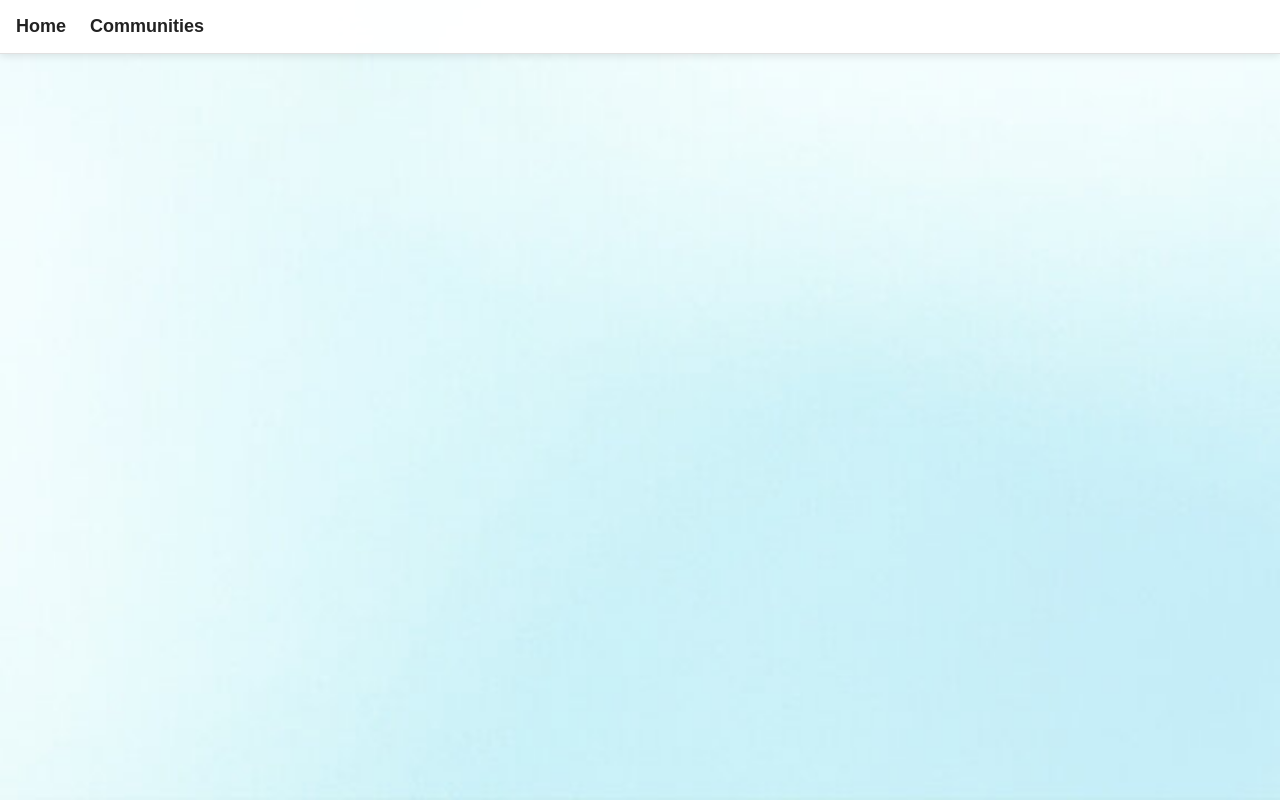
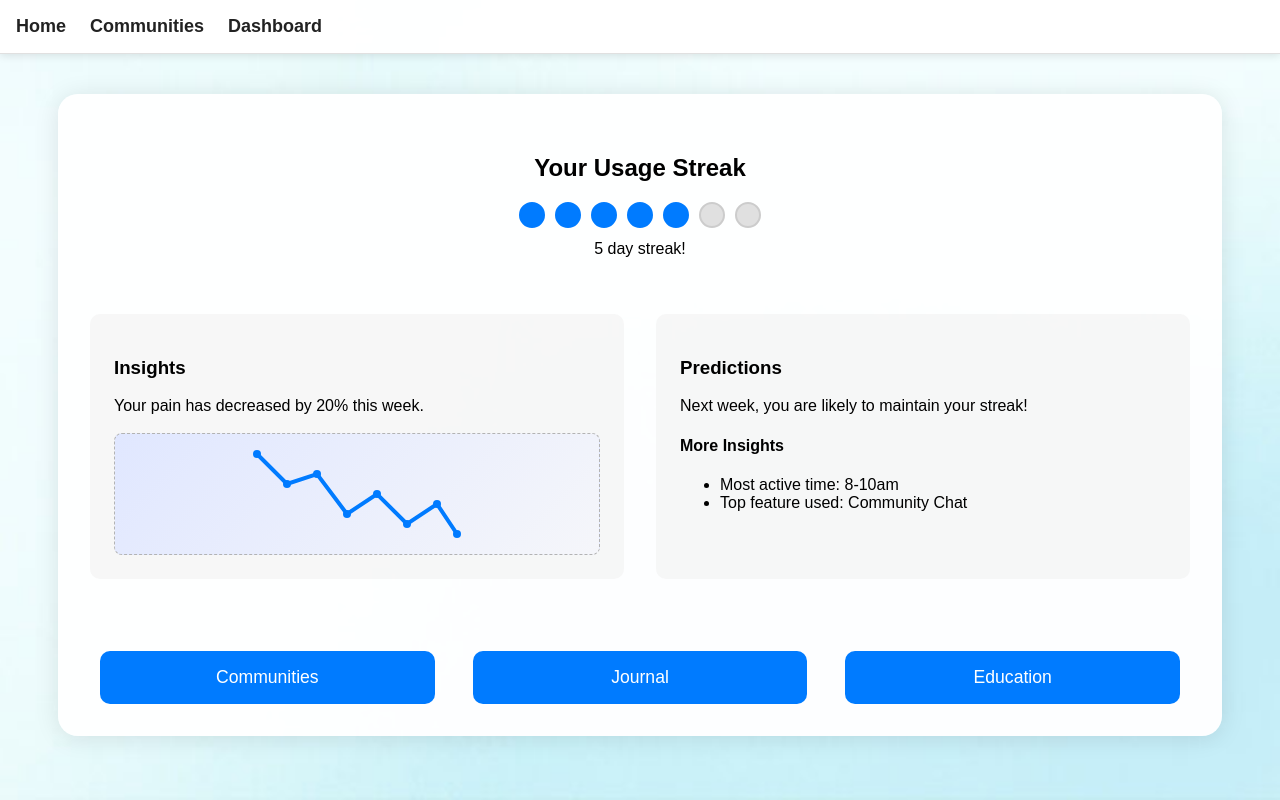
Before and after one commit to gemmanewton1/wit-hackathon-ui, a React (Create React App) app in the folder react-starter/: page /dashboard in a window 1280 px wide. Before the commit this address had no page. Built offline with nearby package versions, Linux system fonts and the light colour scheme.

Commit message:
dashboard

```diff
--- a/react-starter/src/App.css
+++ b/react-starter/src/App.css
@@ -96,160 +96,7 @@ body {
 }
 
 .communities-title {
-  color: #CC5500;
-}
-
-
-.chat-container {
-  display: flex;
-  justify-content: center;
-  margin-top: 30px;
-}
-
-.chat-window {
-  width: 400px;
-  border: 1px solid #ddd;
-  border-radius: 8px;
-  padding: 15px;
-  background: #f9f9f9;
-}
-
-.chat-message {
-  padding: 10px 15px;
-  border-radius: 20px;
-  margin-bottom: 10px;
-  max-width: 80%;
-}
-
-.chat-message.bot {
-  background: #e0e0e0;
-  align-self: flex-start;
-}
-
-.chat-message.user {
-  background: #4caf50;
-  color: white;
-  align-self: flex-end;
-  text-align: right;
-}
-
-.options {
-  margin-top: 15px;
-}
-
-.section {
-  margin-bottom: 10px;
-}
-
-.buttons {
-  display: flex;
-  flex-wrap: wrap;
-  gap: 5px;
-  margin-top: 5px;
-}
-
-button {
-  padding: 6px 10px;
-  border: none;
-  border-radius: 5px;
-  cursor: pointer;
-}
-
-button.selected {
-  background: #4caf50;
-  color: white;
-}
-
-.submit-btn {
-  margin-top: 10px;
-  background: #2196f3;
-  color: white;
-}
-
-.chat-container {
-  display: flex;
-  justify-content: center;
-  align-items: flex-start;
-  padding: 30px;
-}
-
-.chat-window {
-  width: 600px; /* bigger chat window */
-  height: 500px; /* taller chat window */
-  border: 1px solid #ddd;
-  border-radius: 12px;
-  padding: 20px;
-  background: white;
-  display: flex;
-  flex-direction: column;
-  overflow-y: auto;
-  box-shadow: 0px 4px 15px rgba(0, 0, 0, 0.1);
-}
-
-.chat-message {
-  padding: 12px 18px;
-  border-radius: 20px;
-  margin-bottom: 12px;
-  max-width: 75%;
-  font-size: 16px;
-  line-height: 1.4;
-}
-
-.chat-message.bot {
-  background: #e0e0e0;
-  align-self: flex-start;
-}
-
-.chat-message.user {
-  background: #4caf50;
-  color: white;
-  align-self: flex-end;
-  text-align: right;
-}
-
-.options {
-  margin-top: 15px;
-}
-
-.section {
-  margin-bottom: 12px;
-}
-
-.buttons {
-  display: flex;
-  flex-wrap: wrap;
-  gap: 8px;
-  margin-top: 8px;
-}
-
-button {
-  padding: 10px 16px; /* bigger buttons */
-  border: none;
-  border-radius: 8px;
-  cursor: pointer;
-  font-size: 16px;
-}
-
-button.selected {
-  background: #4caf50;
-  color: white;
-}
-
-.submit-btn {
-  margin-top: 12px;
-  background: #2196f3;
-  color: white;
-  padding: 12px 18px;
-  font-size: 16px;
-}
-
-input[type="number"] {
-  padding: 10px;
-  font-size: 16px;
-  width: 80px;
-  margin-right: 10px;
-  border-radius: 6px;
-  border: 1px solid #ccc;
+  color: #007bff;
 }
 
 .navbar-opaque {
@@ -257,3 +104,94 @@ input[type="number"] {
     box-shadow: 0 2px 8px rgba(0,0,0,0.10);
     border-bottom: 1px solid #e0e0e0;
 }
+
+.dashboard-container {
+  max-width: 1100px; /* was 900px */
+  margin: 40px auto;
+  background: rgba(255,255,255,0.96); /* slightly more opaque */
+  border-radius: 20px; /* slightly larger radius */
+  box-shadow: 0 2px 24px rgba(0,0,0,0.10); /* slightly stronger shadow */
+  padding: 40px 32px 32px 32px; /* more padding */
+  display: flex;
+  flex-direction: column;
+  gap: 40px;
+}
+
+.streak-section {
+  text-align: center;
+  margin-bottom: 16px;
+}
+
+.streak-bar {
+  display: flex;
+  justify-content: center;
+  gap: 10px;
+  margin: 12px 0;
+}
+
+.streak-dot {
+  width: 22px;
+  height: 22px;
+  border-radius: 50%;
+  background: #e0e0e0;
+  border: 2px solid #ccc;
+  transition: background 0.2s;
+}
+
+.streak-dot.active {
+  background: #007bff;
+  border-color: #007bff;
+}
+
+.split-section {
+  display: flex;
+  gap: 32px;
+  flex-wrap: wrap;
+}
+
+.split-left, .split-right {
+  flex: 1 1 300px;
+  background: rgba(245,245,245,0.8);
+  border-radius: 10px;
+  padding: 24px;
+  box-sizing: border-box;
+  min-width: 260px;
+}
+
+.graph-placeholder {
+  margin-top: 18px;
+  height: 120px;
+  background: linear-gradient(135deg, #e0e7ff 0%, #f5f6fa 100%);
+  border-radius: 8px;
+  display: flex;
+  align-items: center;
+  justify-content: center;
+  color: #555;
+  font-size: 1.1rem;
+  font-weight: 500;
+  border: 1px dashed #b3b3b3;
+}
+
+.dashboard-buttons {
+  display: flex;
+  justify-content: space-around;
+  margin-top: 32px;
+  gap: 18px;
+}
+
+.dashboard-buttons button {
+  flex: 1 1 0;
+  padding: 16px 0;
+  font-size: 1.1rem;
+  background: #007bff;
+  color: white;
+  border: none;
+  border-radius: 10px;
+  cursor: pointer;
+  margin: 0 10px;
+  transition: background 0.2s;
+}
+
+.dashboard-buttons button:hover {
+  background: #0056b3;
+}
--- a/react-starter/src/App.jsx
+++ b/react-starter/src/App.jsx
@@ -4,6 +4,7 @@ import Navbar from "./Components/Navbar";
 import SignIn from "./Components/SignIn";
 import LandingPage from "./Components/LandingPage";
 import CommunitiesPage from "./Components/CommunityPage";
+import Dashboard from "./Components/Dashboard"; // Add this import
 
 function App() {
   const location = useLocation();
@@ -11,7 +12,8 @@ function App() {
   const showNavbar = location.pathname !== "/";
   const navLinks = [
     { label: "Home", href: "/landing" },
-    { label: "Communities", href: "/communities" }
+    { label: "Communities", href: "/communities" },
+    { label: "Dashboard", href: "/dashboard" } // Add dashboard link
   ];
 
   return (
@@ -21,6 +23,7 @@ function App() {
         <Route path="/" element={<SignIn />} />
         <Route path="/landing" element={<LandingPage />} />
         <Route path="/communities" element={<CommunitiesPage />} />
+        <Route path="/dashboard" element={<Dashboard />} /> {/* Add dashboard route */}
       </Routes>
     </>
   );
--- /dev/null
+++ b/react-starter/src/Components/Dashboard.jsx
@@ -0,0 +1,71 @@
+import React from "react";
+import { useNavigate } from "react-router-dom";
+
+function Dashboard() {
+  const navigate = useNavigate();
+
+  return (
+    <div className="dashboard-container">
+      {/* Streak Section */}
+      <div className="streak-section">
+        <h2>Your Usage Streak</h2>
+        <div className="streak-bar">
+          {/* Example streak: 7 days */}
+          {[...Array(7)].map((_, i) => (
+            <div
+              key={i}
+              className={`streak-dot ${i < 5 ? "active" : ""}`}
+              title={`Day ${i + 1}`}
+            />
+          ))}
+        </div>
+        <span>5 day streak!</span>
+      </div>
+
+      {/* Split Screen Section */}
+      <div className="split-section">
+        <div className="split-left">
+          <h3>Insights</h3>
+          <p>Your pain has decreased by 20% this week.</p>
+          <div className="graph-placeholder">
+            {/* Fake Negative Graph SVG */}
+            <svg width="220" height="100" viewBox="0 0 220 100">
+              <polyline
+                fill="none"
+                stroke="#007bff"
+                strokeWidth="4"
+                points="10,10 40,40 70,30 100,70 130,50 160,80 190,60 210,90"
+              />
+              <circle cx="10" cy="10" r="4" fill="#007bff" />
+              <circle cx="40" cy="40" r="4" fill="#007bff" />
+              <circle cx="70" cy="30" r="4" fill="#007bff" />
+              <circle cx="100" cy="70" r="4" fill="#007bff" />
+              <circle cx="130" cy="50" r="4" fill="#007bff" />
+              <circle cx="160" cy="80" r="4" fill="#007bff" />
+              <circle cx="190" cy="60" r="4" fill="#007bff" />
+              <circle cx="210" cy="90" r="4" fill="#007bff" />
+            </svg>
+          </div>
+        </div>
+        <div className="split-right">
+          <h3>Predictions</h3>
+          <p>Next week, you are likely to maintain your streak!</p>
+          <h4>More Insights</h4>
+          <ul>
+            <li>Most active time: 8-10am</li>
+            <li>Top feature used: Community Chat</li>
+          </ul>
+        </div>
+      </div>
+
+      {/* Bottom Buttons */}
+      <div className="dashboard-buttons">
+        <button onClick={() => navigate("/communities")}>Communities</button>
+          <button onClick={() => navigate("/landing")}>Journal</button>
+        <button>Education</button>
+      </div>
+    </div>
+  );
+}
+
+export default Dashboard;
```
Also changed, not shown: react-starter/src/Components/DairyPage.jsx (deleted).
